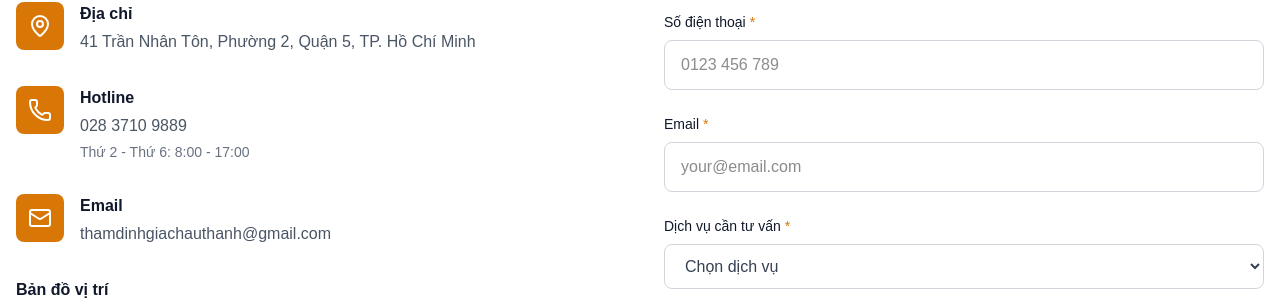
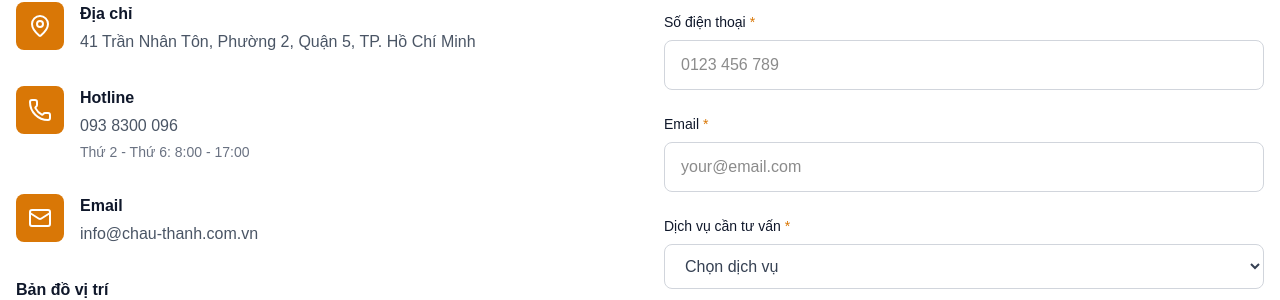
Before and after one commit to ThaiThien010104/chau-thanh-valuation, a Next.js app: page /contact in a window 1280 px wide. Shown: the part 589-889 px from the top of the page. Built offline with nearby package versions, Linux system fonts and the light colour scheme.

Commit message:
Update page.tsx

```diff
--- a/app/contact/page.tsx
+++ b/app/contact/page.tsx
@@ -148,10 +148,10 @@ export default function Contact() {
                 <div>
                   <h4 className="font-semibold text-[#0F172A] mb-1">Hotline</h4>
                   <a
-                    href="tel:02837109889"
+                    href="tel:0938300096"
                     className="text-gray-600 hover:text-[#D97706] transition font-medium"
                   >
-                    028 3710 9889
+                    093 8300 096
                   </a>
                   <p className="text-sm text-gray-500 mt-1">Thứ 2 - Thứ 6: 8:00 - 17:00</p>
                 </div>
@@ -167,10 +167,10 @@ export default function Contact() {
                 <div>
                   <h4 className="font-semibold text-[#0F172A] mb-1">Email</h4>
                   <a
-                    href="mailto:thamdinhgiachauthanh@gmail.com"
+                    href="mailto:info@chau-thanh.com.vn"
                     className="text-gray-600 hover:text-[#D97706] transition font-medium break-all"
                   >
-                    thamdinhgiachauthanh@gmail.com
+                    info@chau-thanh.com.vn
                   </a>
                 </div>
               </div>
```
